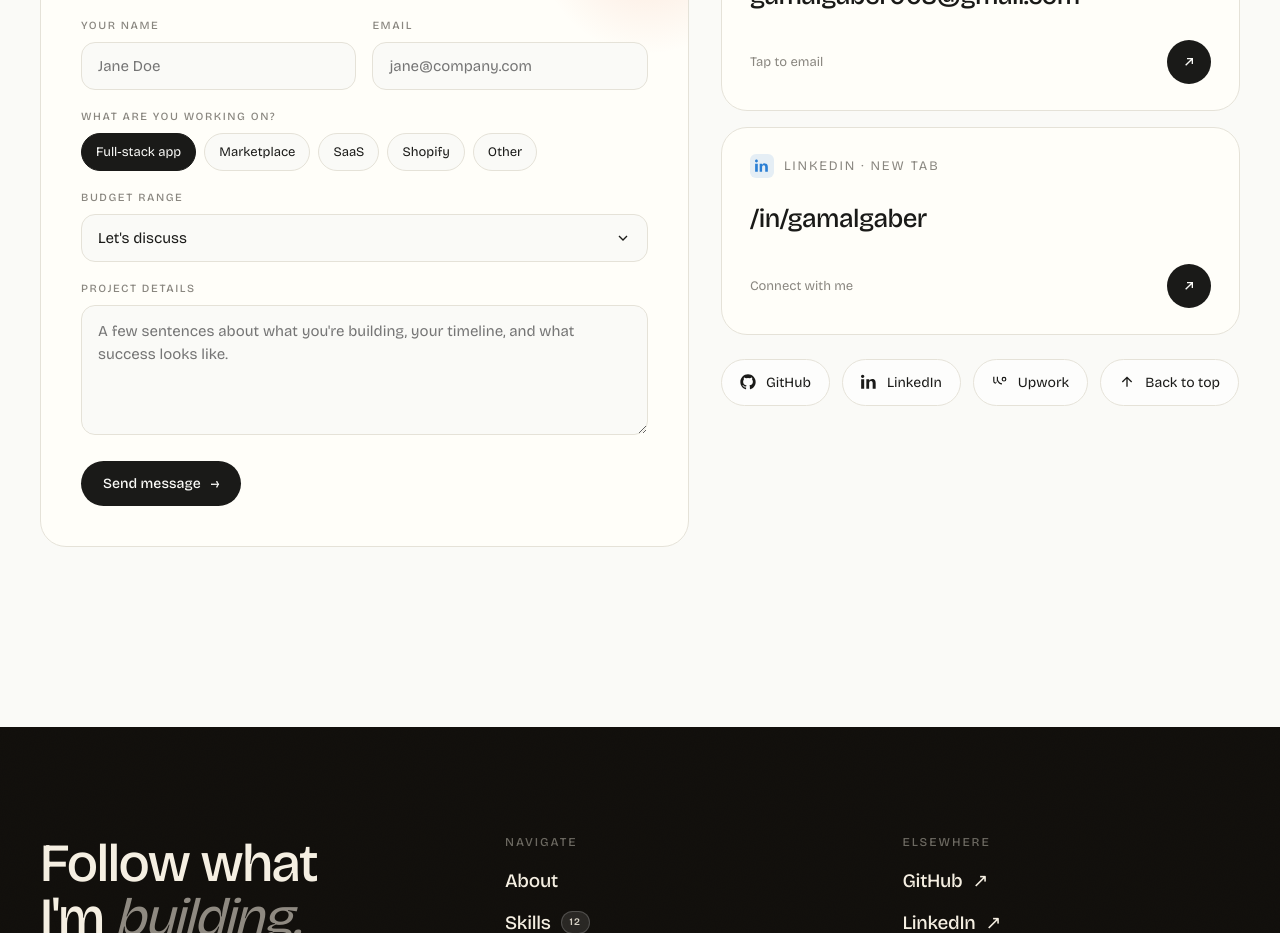
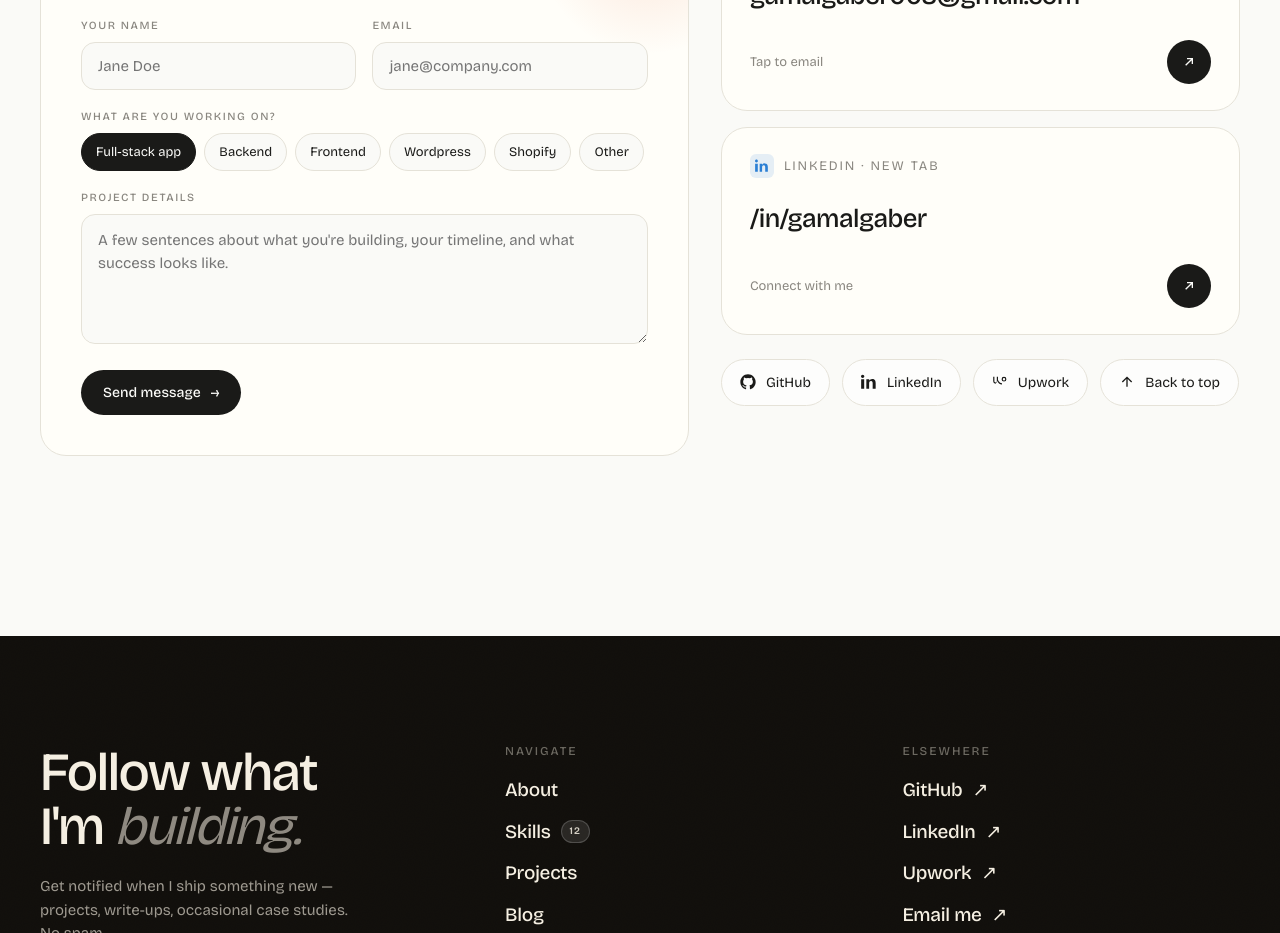
Before and after one commit to gamalgaber/portfolio-26, a Next.js app: page / in a window 1280 px wide. Shown: the part 7920-8853 px from the top of the page. Built offline with nearby package versions, Linux system fonts and the light colour scheme; no server answers; a web font is replaced by a local one.

Commit message:
refactor(contact): update project types and remove budget range select field

```diff
--- a/components/ContactForm.tsx
+++ b/components/ContactForm.tsx
@@ -2,7 +2,7 @@
 
 import { useState } from 'react'
 
-const PROJECT_TYPES = ['Full-stack app', 'Marketplace', 'SaaS', 'Shopify', 'Other']
+const PROJECT_TYPES = ['Full-stack app', 'Backend', 'Frontend', 'Wordpress', 'Shopify', 'Other']
 const GETFORM_ENDPOINT = process.env.NEXT_PUBLIC_GETFORM_ENDPOINT ?? ''
 
 export default function ContactForm() {
@@ -77,17 +77,6 @@ export default function ContactForm() {
       </div>
 
       <div className="row">
-        <label htmlFor="cf-budget">Budget range</label>
-        <select id="cf-budget" name="budget">
-          <option>Let&apos;s discuss</option>
-          <option>$1k — $5k</option>
-          <option>$5k — $15k</option>
-          <option>$15k — $40k</option>
-          <option>$40k+</option>
-        </select>
-      </div>
-
-      <div className="row">
         <label htmlFor="cf-message">Project details</label>
         <textarea
           id="cf-message"
```
